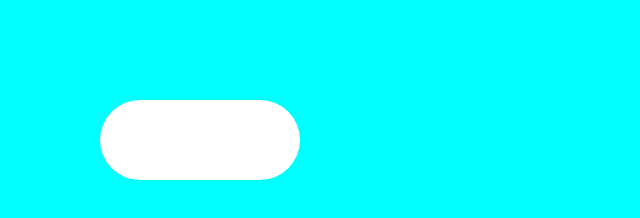
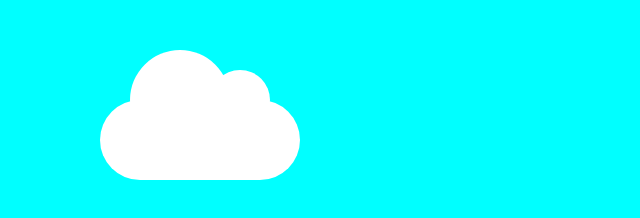
Before and after one commit to TebogoP/Moving-Clouds-Web-Project, a plain HTML site: page index.html in a window 1280 px wide. Shown: the whole page, without its empty margins (0-640 px from the left). Drawn offline with Linux system fonts and the light colour scheme.

Commit message:
Added container grandchild -> with class cloudBubble2 and styling for cloudBubble1 and cloudBubble2

```diff
--- a/css/styles.css
+++ b/css/styles.css
@@ -15,3 +15,21 @@ body{
     position: absolute;
     margin: 100px;
 }
+.cloudBubble1{
+    width: 100px;
+    height: 100px;
+    background-color: white;
+    position: absolute;
+    border-radius:50px ;
+    top: -50px;
+    left: 30px;
+}
+.cloudBubble2{
+    width: 60px;
+    height: 60px;
+    background-color: white;
+    border-radius: 30px;
+    position: absolute;
+    top: -30px;
+    right: 30px;
+}
--- a/index.html
+++ b/index.html
@@ -14,6 +14,8 @@
             <div class ="cloud"><!-- 1st cloud in our sky -->
                 <div class="cloudBubble1"> <!-- bubble cloud shape -->
                 </div>
+                <div class="cloudBubble2"> <!-- bubble cloud shape -->
+                </div>
             </div>
         </div>
     </body>
```
